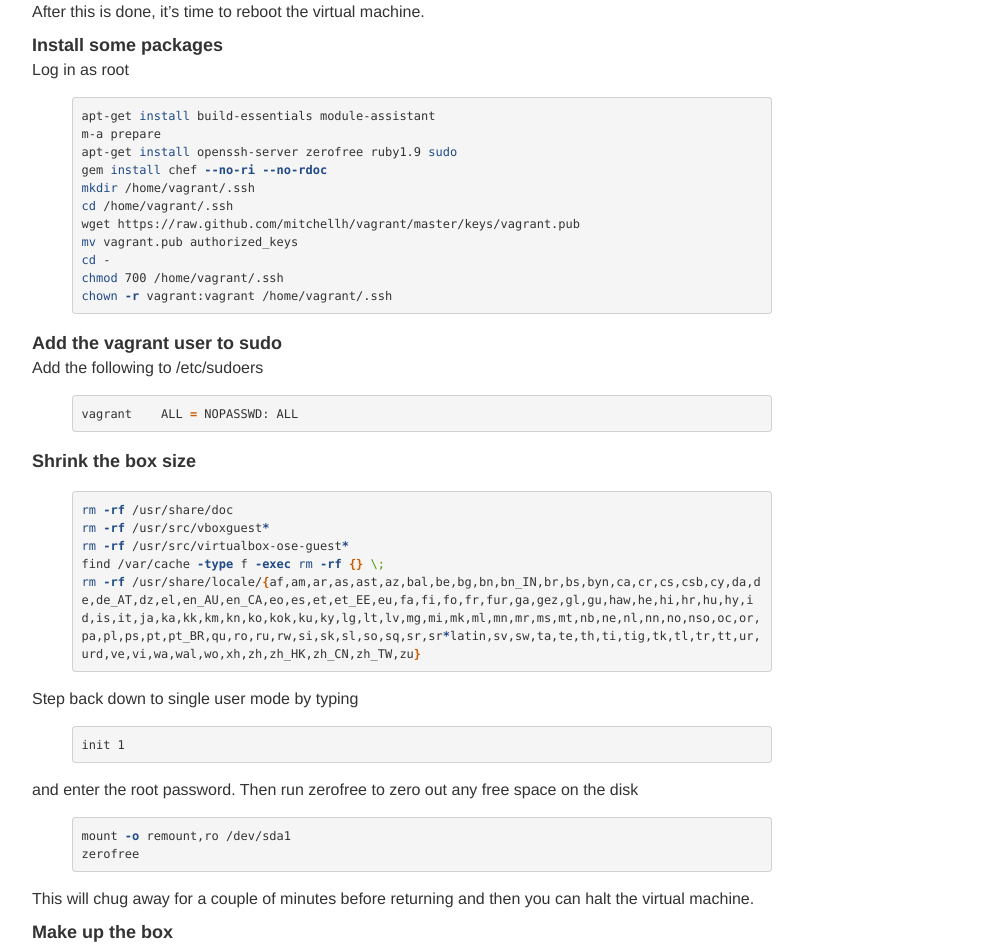
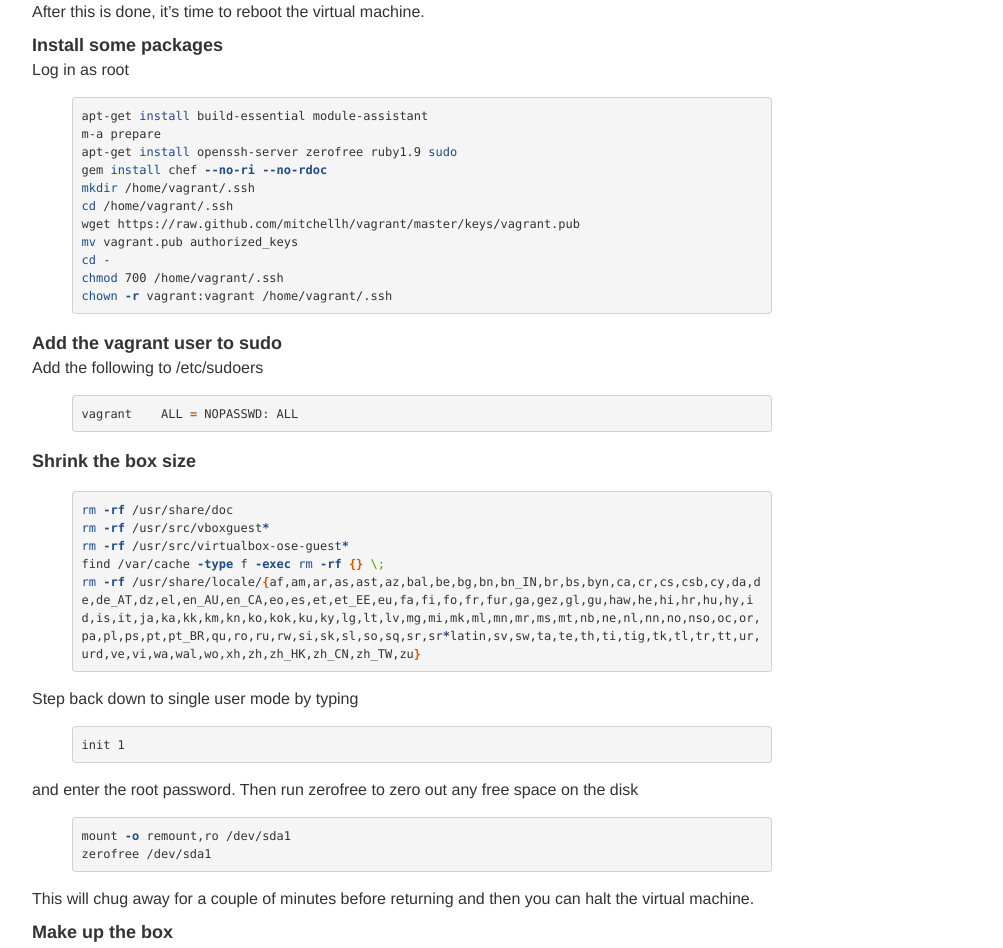
Before and after one commit to mgriffin/mikegriffin, a Jekyll site: the page built from _posts/2013-04-18-creating-a-debian-wheezy-base-box-for-vagrant.markdown, in a window 1280 px wide. Shown: the part 704-1652 px from the top of the page, without its empty margins (138-1141 px from the left). Built offline with Jekyll 4.4.1, drawn with Linux system fonts in a browser that asks for light colours; Markdown is read by kramdown in place of the engine named in the settings.

Commit message:
Makes some edits forwarded on from a reader
Wessel de Roode sent in some changes and here they are, thanks Wessel

```diff
--- a/_posts/2013-04-18-creating-a-debian-wheezy-base-box-for-vagrant.markdown
+++ b/_posts/2013-04-18-creating-a-debian-wheezy-base-box-for-vagrant.markdown
@@ -41,7 +41,7 @@
 Log in as root
 
 {% highlight bash %}
-apt-get install build-essentials module-assistant
+apt-get install build-essential module-assistant
 m-a prepare
 apt-get install openssh-server zerofree ruby1.9 sudo
 gem install chef --no-ri --no-rdoc
@@ -82,7 +82,7 @@
 
 {% highlight bash %}
 mount -o remount,ro /dev/sda1
-zerofree
+zerofree /dev/sda1
 {% endhighlight %}
 
 This will chug away for a couple of minutes before returning and then you can halt the virtual machine.
```
